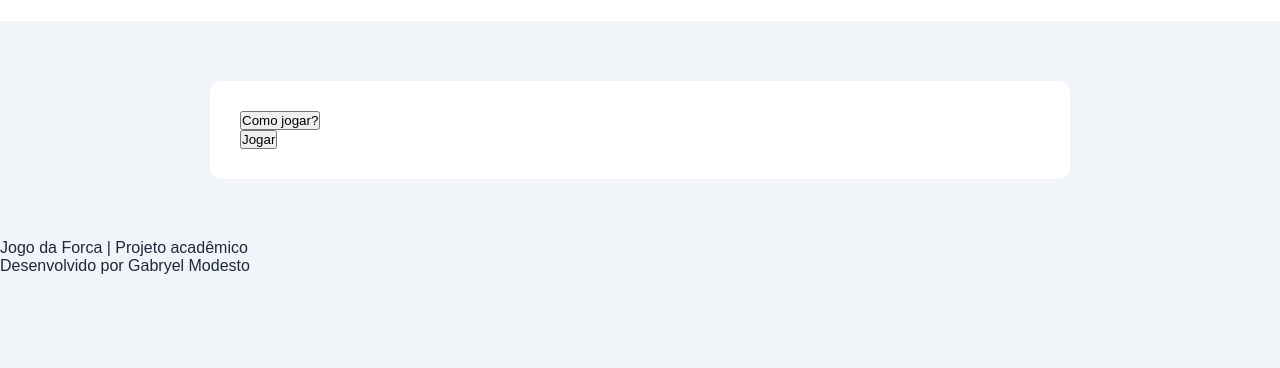
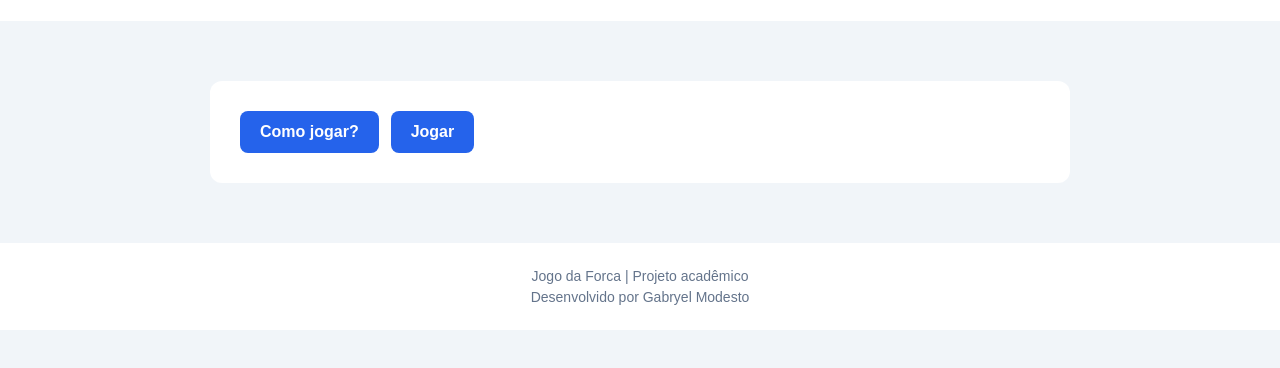
Before and after one commit to Gabryel-Modesto/JogoDaForca, a plain HTML site: page index.html in a window 1280 px wide. Shown: the part 64-432 px from the top of the page. Drawn offline with Linux system fonts and the light colour scheme.

Commit message:
Estilizando cabeçalho, botões, cartão principal e rodapé

```diff
--- a/index.html
+++ b/index.html
@@ -6,7 +6,7 @@
 
     <title>Jogo da Forca</title>
 
-    <link rel="stylesheet" href="style.css">
+    <link rel="stylesheet" href="style.css" />
     <script src="script.js" defer></script>
   </head>
 
@@ -17,8 +17,16 @@
 
     <main>
       <section>
-        <button id="btnComoJogar">Como jogar?</button>
+        <!-- Ações iniciais -->
+        <div class="acoesIniciais">
+          <button id="btnComoJogar">Como jogar?</button>
 
+          <div id="inicioJogo">
+            <button id="btnIniciar">Jogar</button>
+          </div>
+        </div>
+
+        <!-- Modal de instruções -->
         <dialog id="modalInstrucoes">
           <div>
             <h2>Como jogar?</h2>
@@ -44,10 +52,7 @@
           </div>
         </dialog>
 
-        <div id="inicioJogo">
-          <button id="btnIniciar">Jogar</button>
-        </div>
-
+        <!-- Área principal do jogo -->
         <div id="areaJogo" hidden>
           <div id="desenho"></div>
 
@@ -57,6 +62,7 @@
             <p id="contadorErros">Erros: 0 / 6</p>
             <p id="contadorAcertos">Acertos: 0</p>
           </div>
+
           <div id="tecladoVirtual"></div>
 
           <button id="btnDica" aria-label="Mostrar dica" title="Mostrar dica">
@@ -66,6 +72,7 @@
           <p id="textoDica" hidden></p>
         </div>
 
+        <!-- Modal de resultado -->
         <dialog id="modalResultado">
           <div>
             <h2 id="mensagemResultado"></h2>
--- a/style.css
+++ b/style.css
@@ -1,5 +1,6 @@
 :root {
     --cor-primaria: #2563eb;
+    --cor-secundaria: #64748b;
     --cor-fundo: #f1f5f9;
     --cor-branca: #ffffff;
     --cor-texto: #1e293b;
@@ -44,3 +45,42 @@ main section {
     padding: 30px;
     border-radius: 12px;
 }
+
+button {
+    background-color: var(--cor-primaria);
+    color: var(--cor-branca);
+    border: none;
+    padding: 12px 20px;
+    border-radius: 8px;
+    font-size: 16px;
+    font-weight: 600;
+    cursor: pointer;
+    transition: background-color 0.3s ease;
+}
+
+button:hover {
+    background-color: #1d4ed8;
+}
+
+button:focus-visible {
+    outline: 3px solid #93c5fd;
+    outline-offset: 3px;
+}
+
+.acoesIniciais {
+    display: flex;
+    align-items: center;
+    gap: 12px;
+}
+
+footer {
+    background-color: var(--cor-branca);
+    padding: 20px;
+    text-align: center;
+    color: var(--cor-secundaria);
+    font-size: 14px;
+}
+
+footer p {
+    margin: 5px 0;
+}
```
